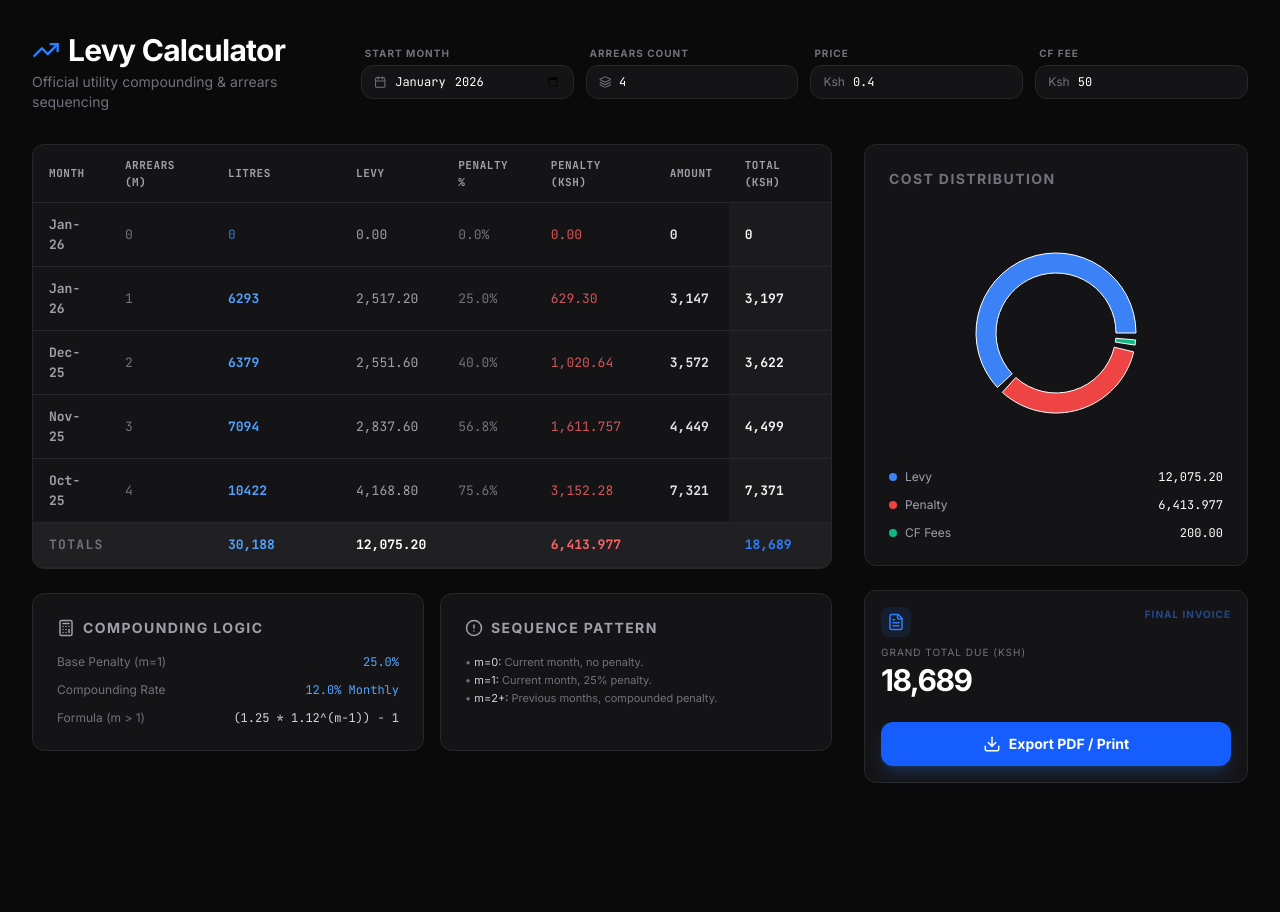
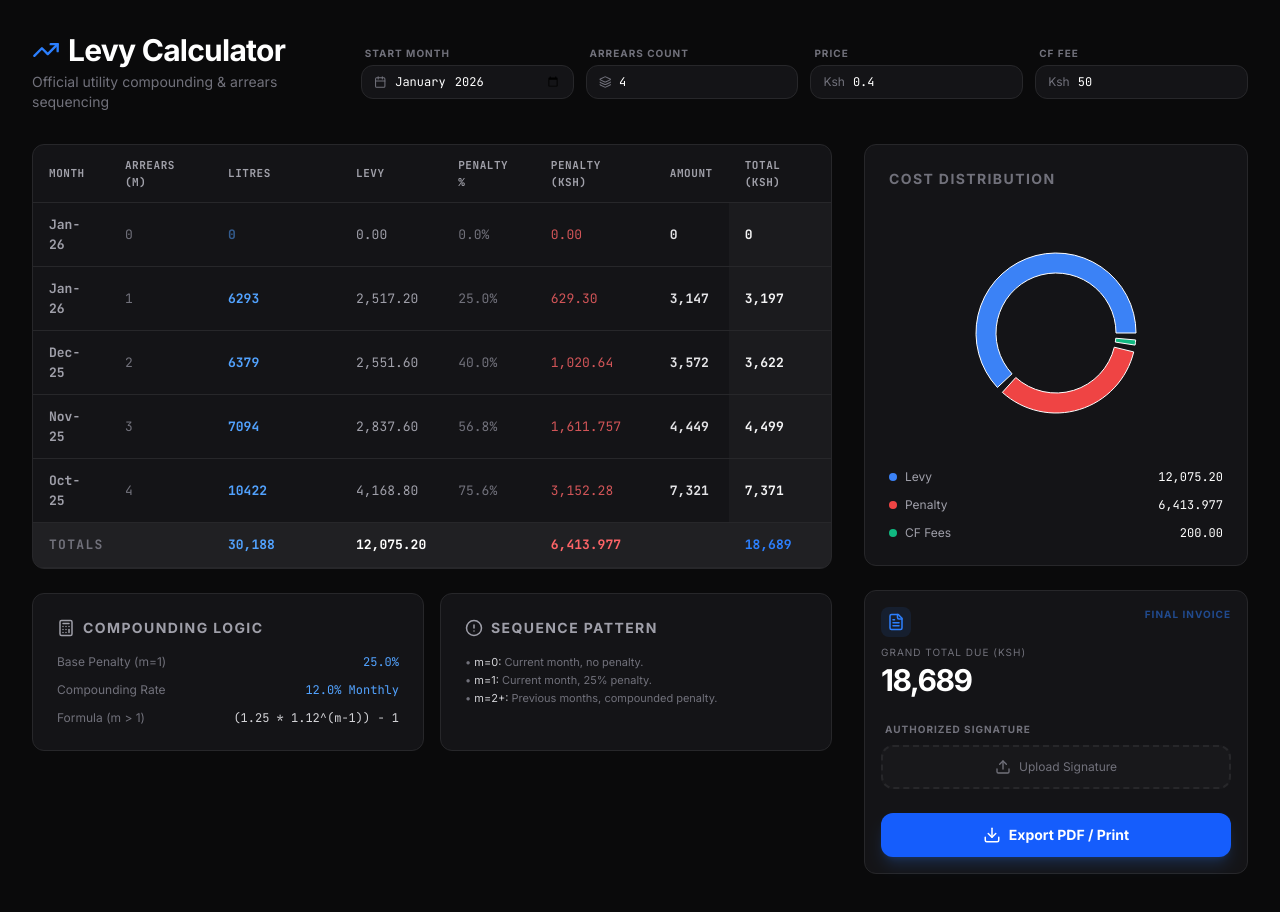
Before and after one commit to mfaustinee/Calculator, a React (Vite) app: page / in a window 1280 px wide. Shown: the top 912 px of the page. Before the commit the page ends 847 px from the top, so only its background shows below. Built offline with nearby package versions, Linux system fonts and the light colour scheme.

Commit message:
changed legal statement and added signature upload

```diff
--- a/src/App.tsx
+++ b/src/App.tsx
@@ -10,7 +10,9 @@ import {
   FileText,
   Settings as SettingsIcon,
   Calendar,
-  Layers
+  Layers,
+  Upload,
+  Image as ImageIcon
 } from 'lucide-react';
 import { motion, AnimatePresence } from 'motion/react';
 import {
@@ -54,6 +56,19 @@ export default function App() {
     3: 7094,
     4: 10422
   });
+
+  const [signature, setSignature] = useState<string | null>(null);
+
+  const handleSignatureUpload = (e: React.ChangeEvent<HTMLInputElement>) => {
+    const file = e.target.files?.[0];
+    if (file) {
+      const reader = new FileReader();
+      reader.onloadend = () => {
+        setSignature(reader.result as string);
+      };
+      reader.readAsDataURL(file);
+    }
+  };
 
   const baseDate = useMemo(() => new Date(baseMonth + '-01'), [baseMonth]);
 
@@ -370,6 +385,32 @@ export default function App() {
                 {totals.total.toLocaleString()}
               </p>
             </div>
+
+            <div className="mt-6 space-y-2 print:hidden">
+              <label className="block text-[10px] font-bold text-zinc-500 uppercase tracking-widest ml-1">Authorized Signature</label>
+              <div className="relative group">
+                <input
+                  type="file"
+                  accept="image/*"
+                  onChange={handleSignatureUpload}
+                  className="absolute inset-0 w-full h-full opacity-0 cursor-pointer z-10"
+                />
+                <div className="flex items-center justify-center gap-2 py-3 border-2 border-dashed border-zinc-800 rounded-xl group-hover:border-blue-500/50 transition-colors bg-white/[0.02]">
+                  {signature ? (
+                    <div className="flex items-center gap-2">
+                      <ImageIcon size={16} className="text-emerald-500" />
+                      <span className="text-xs text-emerald-500 font-medium">Signature Loaded</span>
+                    </div>
+                  ) : (
+                    <div className="flex items-center gap-2 text-zinc-500">
+                      <Upload size={16} />
+                      <span className="text-xs">Upload Signature</span>
+                    </div>
+                  )}
+                </div>
+              </div>
+            </div>
+
             <button
               onClick={() => window.print()}
               className="w-full mt-6 py-3 bg-blue-600 hover:bg-blue-500 text-white rounded-xl font-bold text-sm transition-all flex items-center justify-center gap-2 shadow-lg shadow-blue-500/20 print:hidden"
@@ -384,10 +425,15 @@ export default function App() {
       {/* Official Print Footer (Hidden on Screen) */}
       <div className="hidden print:block pt-8 border-t border-zinc-200 mt-8">
         <p className="text-sm italic leading-relaxed text-zinc-700">
-          Levy is due before the 10th of every month and is payable immediately upon submission, as stipulated by the Dairy Industry Act and its subsidiary regulations.
+          Levy is due before the 10th of every month and is payable immediately upon submission, as stipulated by the Dairy Industry Act (Cap 336) and its subsidiary regulations.
         </p>
         <div className="mt-12 flex justify-between items-end">
-          <div className="space-y-8">
+          <div className="space-y-2">
+            {signature && (
+              <div className="mb-[-10px] ml-4">
+                <img src={signature} alt="Signature" className="h-12 object-contain" />
+              </div>
+            )}
             <div className="w-48 border-b border-black"></div>
             <p className="text-[10px] uppercase font-bold tracking-widest">Authorized Signature</p>
           </div>
```
